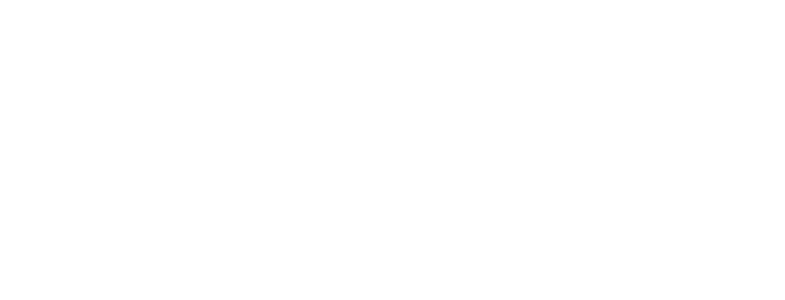
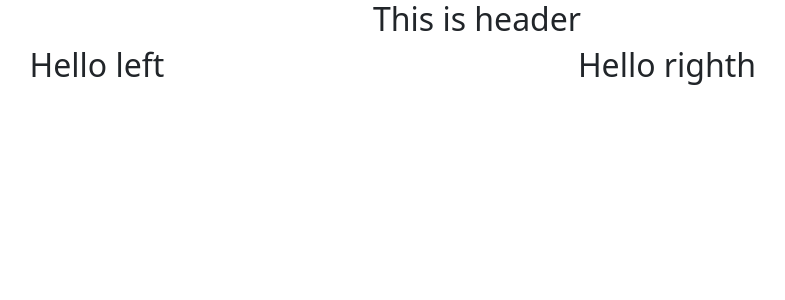
Before and after one commit to Adhoc123/core-schooling-client, a React (Create React App) app: page / in a window 1280 px wide. Shown: the top 300 px of the page, without its empty margins (163-948 px from the left). Built offline with nearby package versions, Linux system fonts and the light colour scheme.

Commit message:
designed left right nav

```diff
--- /dev/null
+++ b/src/Pages/Shared/Header/Header.js
@@ -0,0 +1,11 @@
+import React from 'react';
+
+const Header = () => {
+    return (
+        <div>
+            <h2>This is header</h2>
+        </div>
+    );
+};
+
+export default Header;
--- /dev/null
+++ b/src/Pages/Shared/LeftNav/LeftNav.js
@@ -0,0 +1,11 @@
+import React from 'react';
+
+const LeftNav = () => {
+    return (
+        <div>
+            <h2>Hello left</h2>
+        </div>
+    );
+};
+
+export default LeftNav;
--- /dev/null
+++ b/src/Pages/Shared/RightNav/RightNav.js
@@ -0,0 +1,11 @@
+import React from 'react';
+
+const RightNav = () => {
+    return (
+        <div>
+            <h2>Hello righth</h2>
+        </div>
+    );
+};
+
+export default RightNav;
--- a/src/Routes/Routes/Routes.js
+++ b/src/Routes/Routes/Routes.js
@@ -4,13 +4,17 @@
     Route,
   } from "react-router-dom";
 import Main from "../../layout/Main";
+import RightNav from "../../Pages/Shared/RightNav/RightNav";
 
   export const router = createBrowserRouter([
     {
       path: "/",
       element: <Main></Main>,
       children: [
-
+        {
+            path: "/",
+            element: <RightNav></RightNav>
+        }
       ]
     }
   ]);
--- a/src/layout/Main.js
+++ b/src/layout/Main.js
@@ -1,10 +1,25 @@
 import React from 'react';
 import { Outlet } from 'react-router-dom';
+import Container from 'react-bootstrap/Container';
+import Row from 'react-bootstrap/Row';
+import Col from 'react-bootstrap/Col';
+import LeftNav from '../Pages/Shared/LeftNav/LeftNav';
+import Header from '../Pages/Shared/Header/Header';
 
 const Main = () => {
     return (
         <div>
-            <Outlet></Outlet>
+            <Header></Header>
+            <Container fluid="md">
+                <Row>
+                    <Col lg='4'>
+                        <LeftNav></LeftNav>
+                    </Col>
+                    <Col lg='8'>
+                        <Outlet></Outlet>
+                    </Col>
+                </Row>
+           </Container>
         </div>
     );
 };
```
